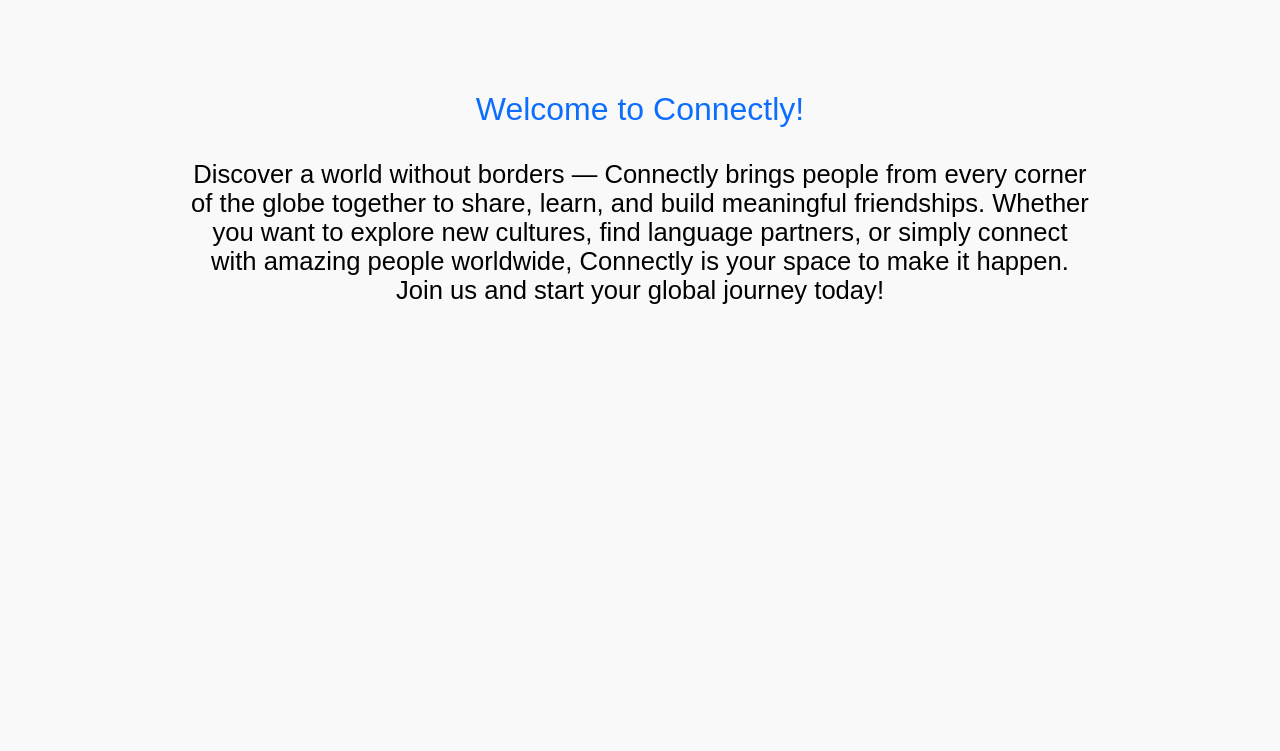
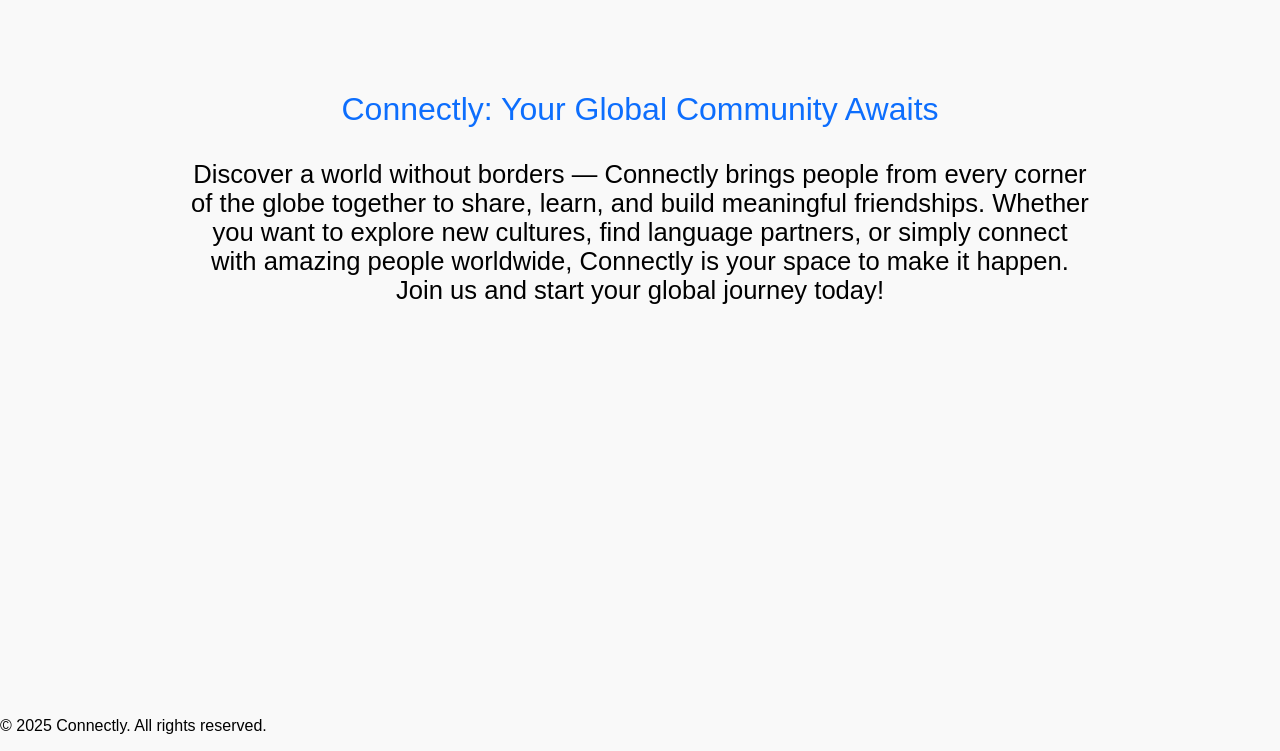
Before and after one commit to emilyyejia/mosaic, a Django app: page / in a window 1280 px wide. Shown: the part 49-800 px from the top of the page. Run offline with Django 5.2, Linux system fonts and the light colour scheme; the visitor is signed in with stand-in values (Sample User, id 1); some libraries are stand-ins or nearby versions.

Commit message:
Add footer and edit home page

```diff
--- a/main_app/templates/base.html
+++ b/main_app/templates/base.html
@@ -12,7 +12,7 @@
       rel="stylesheet"
     />
     <script src="https://cdn.jsdelivr.net/npm/select2@4.1.0-rc.0/dist/js/select2.min.js"></script>
-    <title>Mosaic</title>
+    <title>Connectly</title>
     {% block head %} {% endblock %}
   </head>
   <body>
@@ -40,5 +40,8 @@
       </nav>
     </header>
     <main>{% block content %} {% endblock %}</main>
+    <footer class="site-footer">
+      <p>&copy; {% now "Y" %} Connectly. All rights reserved.</p>
+    </footer>
   </body>
 </html>
--- a/main_app/templates/home.html
+++ b/main_app/templates/home.html
@@ -6,7 +6,7 @@
 {% block content %}
 <section class="home-section">
   {% if user.is_authenticated %}
-    <h1>Welcome to Connectly!</h1>
+    <h1>Connectly: Your Global Community Awaits</h1>
     <p>
       Discover a world without borders — Connectly brings people from every corner
       of the globe together to share, learn, and build meaningful friendships.
```
